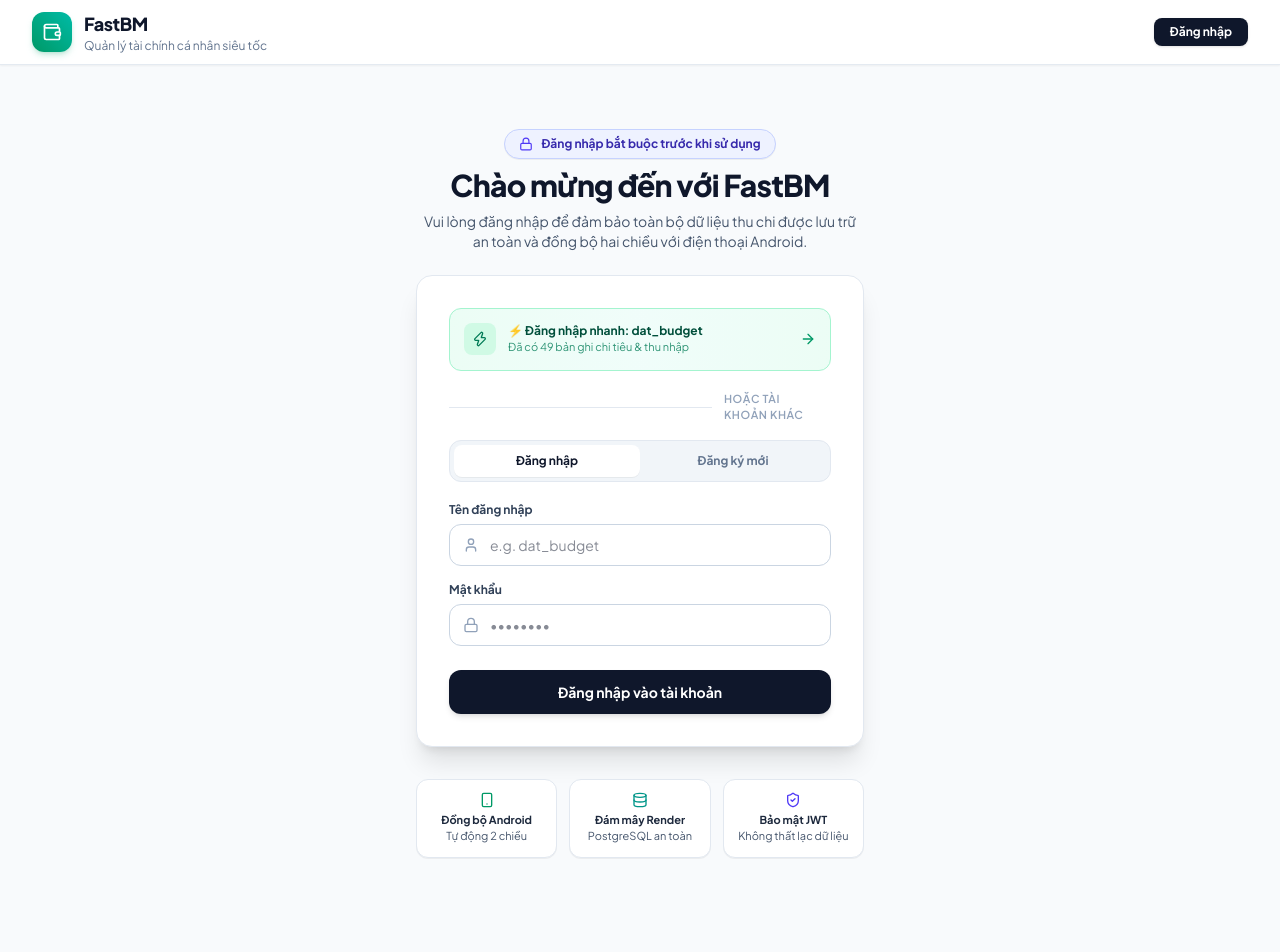
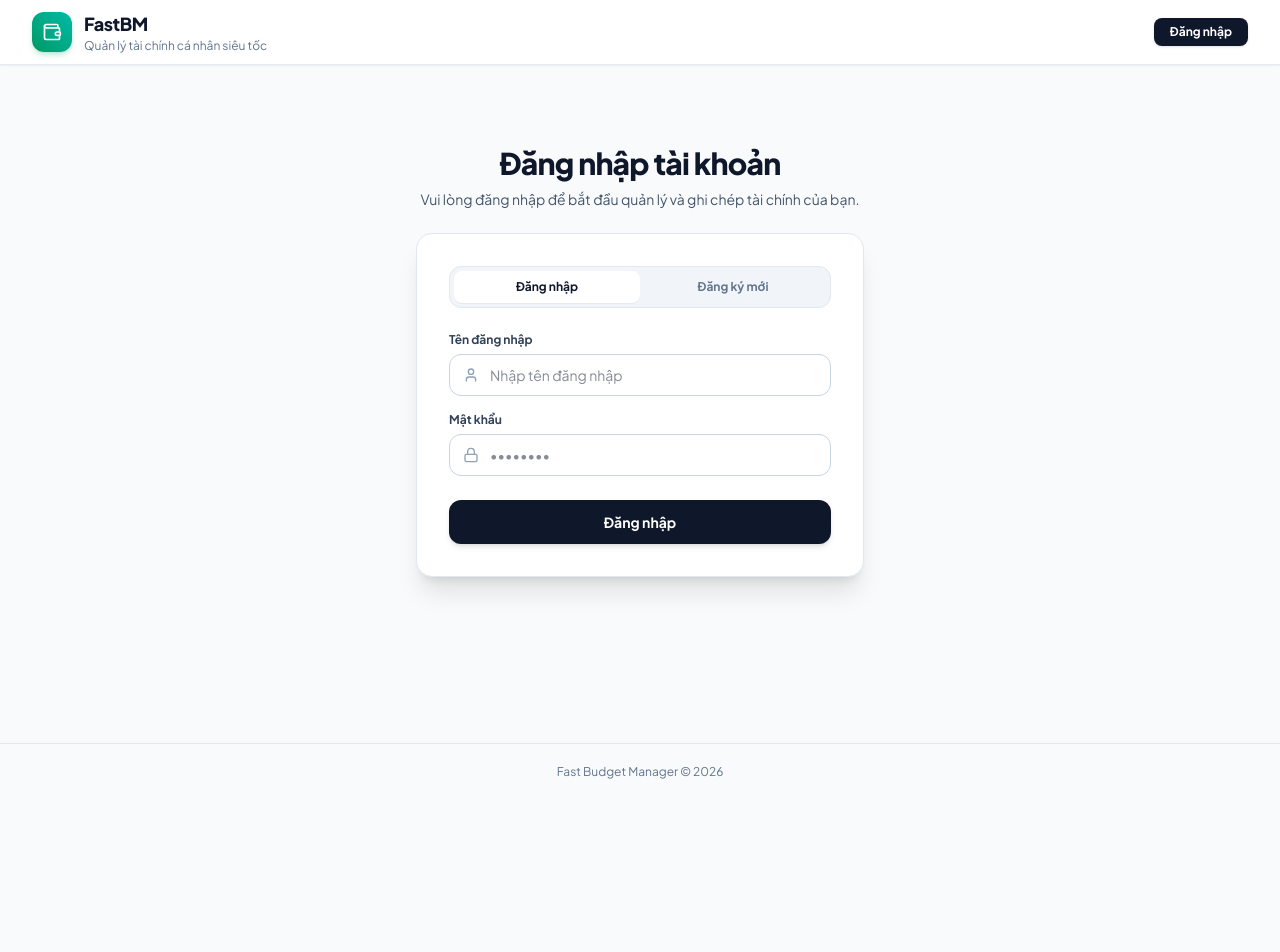
Before and after one commit to kyBa-Le/fast-bm-frontend, a React (Vite) app: page / in a window 1280 px wide. Shown: the top 952 px of the page. After the commit the page ends 800 px from the top, so only its background shows below. Built offline with nearby package versions, Linux system fonts and the light colour scheme.

Commit message:
feat(auth): remove sample login dat_budget and clean system info from login UI

```diff
--- a/src/App.tsx
+++ b/src/App.tsx
@@ -7,10 +7,10 @@ import { QuickEntryForm } from './components/QuickEntryForm';
 import { TransactionList } from './components/TransactionList';
 import { api } from './services/api';
 import { Transaction, TransactionSummary, CreateTransactionPayload } from './types';
-import { Lock, User, Mail, Zap, ArrowRight, AlertCircle, ShieldCheck, Smartphone, Database } from 'lucide-react';
+import { Lock, User, Mail, AlertCircle } from 'lucide-react';
 
 const MainContent: React.FC = () => {
-  const { isAuthenticated, login, register, quickDemoLogin } = useAuth();
+  const { isAuthenticated, login, register } = useAuth();
   const [isAuthModalOpen, setIsAuthModalOpen] = useState(false);
   const [transactions, setTransactions] = useState<Transaction[]>([]);
   const [summary, setSummary] = useState<TransactionSummary>({
@@ -96,85 +96,41 @@ const MainContent: React.FC = () => {
     }
   };
 
-  const handleQuickLogin = async () => {
-    setAuthError(null);
-    setIsAuthSubmitting(true);
-    try {
-      await quickDemoLogin();
-    } catch (err: any) {
-      setAuthError(err.message || 'Không thể đăng nhập vào tài khoản mẫu.');
-    } finally {
-      setIsAuthSubmitting(false);
-    }
-  };
-
   return (
     <div className="min-h-screen bg-slate-50 text-slate-900 flex flex-col selection:bg-indigo-500/20 selection:text-indigo-900">
       <Navbar onOpenAuth={() => setIsAuthModalOpen(true)} />
 
       <main className="flex-1 max-w-7xl w-full mx-auto px-4 sm:px-6 lg:px-8 py-6 sm:py-8">
         {!isAuthenticated ? (
-          /* Mandatory Login Gate Card */
-          <div className="py-8 max-w-md mx-auto space-y-6">
+          /* Clean, Minimalist Login Gate Card */
+          <div className="py-12 max-w-md mx-auto space-y-6">
             <div className="text-center space-y-2">
-              <div className="inline-flex items-center gap-2 px-3.5 py-1.5 rounded-full bg-indigo-50 border border-indigo-200 text-indigo-800 text-xs font-bold shadow-2xs">
-                <Lock className="w-3.5 h-3.5 text-indigo-600" />
-                <span>Đăng nhập bắt buộc trước khi sử dụng</span>
-              </div>
               <h1 className="text-2xl sm:text-3xl font-extrabold text-slate-900 tracking-tight">
-                Chào mừng đến với FastBM
+                Đăng nhập tài khoản
               </h1>
               <p className="text-slate-600 text-xs sm:text-sm">
-                Vui lòng đăng nhập để đảm bảo toàn bộ dữ liệu thu chi được lưu trữ an toàn và đồng bộ hai chiều với điện thoại Android.
+                Vui lòng đăng nhập để bắt đầu quản lý và ghi chép tài chính của bạn.
               </p>
             </div>
 
             <div className="bg-white border border-slate-200 rounded-2xl p-6 sm:p-8 shadow-xl">
-              {/* Quick Demo Login Preset Button */}
-              <button
-                type="button"
-                onClick={handleQuickLogin}
-                disabled={isAuthSubmitting}
-                className="w-full mb-5 flex items-center justify-between p-3.5 rounded-xl bg-gradient-to-r from-emerald-50 via-teal-50 to-emerald-50 border border-emerald-200 hover:border-emerald-300 transition group cursor-pointer text-left"
-              >
-                <div className="flex items-center gap-3">
-                  <div className="p-2 rounded-lg bg-emerald-100 text-emerald-700 group-hover:bg-emerald-600 group-hover:text-white transition">
-                    <Zap className="w-4 h-4" />
-                  </div>
-                  <div>
-                    <div className="text-xs font-bold text-emerald-900">
-                      ⚡ Đăng nhập nhanh: dat_budget
-                    </div>
-                    <div className="text-[11px] text-emerald-700/80">
-                      Đã có 49 bản ghi chi tiêu & thu nhập
-                    </div>
-                  </div>
-                </div>
-                <ArrowRight className="w-4 h-4 text-emerald-600 group-hover:translate-x-0.5 transition" />
-              </button>
-
-              <div className="relative flex items-center justify-center my-4">
-                <div className="border-t border-slate-200 w-full" />
-                <span className="bg-white px-3 text-[11px] font-semibold text-slate-400 uppercase tracking-wider">
-                  hoặc tài khoản khác
-                </span>
-              </div>
-
               {/* Tabs */}
-              <div className="flex rounded-xl bg-slate-100 p-1 mb-5 border border-slate-200 text-xs font-bold">
+              <div className="flex rounded-xl bg-slate-100 p-1 mb-6 border border-slate-200 text-xs font-bold">
                 <button
                   type="button"
                   onClick={() => { setIsLoginTab(true); setAuthError(null); }}
-                  className={`flex-1 py-2 rounded-lg transition cursor-pointer ${isLoginTab ? 'bg-white text-slate-900 shadow-2xs' : 'text-slate-500 hover:text-slate-800'
-                    }`}
+                  className={`flex-1 py-2 rounded-lg transition cursor-pointer ${
+                    isLoginTab ? 'bg-white text-slate-900 shadow-2xs' : 'text-slate-500 hover:text-slate-800'
+                  }`}
                 >
                   Đăng nhập
                 </button>
                 <button
                   type="button"
                   onClick={() => { setIsLoginTab(false); setAuthError(null); }}
-                  className={`flex-1 py-2 rounded-lg transition cursor-pointer ${!isLoginTab ? 'bg-white text-slate-900 shadow-2xs' : 'text-slate-500 hover:text-slate-800'
-                    }`}
+                  className={`flex-1 py-2 rounded-lg transition cursor-pointer ${
+                    !isLoginTab ? 'bg-white text-slate-900 shadow-2xs' : 'text-slate-500 hover:text-slate-800'
+                  }`}
                 >
                   Đăng ký mới
                 </button>
@@ -201,7 +157,7 @@ const MainContent: React.FC = () => {
                       required
                       value={username}
                       onChange={(e) => setUsername(e.target.value)}
-                      placeholder="e.g. dat_budget"
+                      placeholder="Nhập tên đăng nhập"
                       className="w-full pl-10 pr-4 py-2.5 rounded-xl border border-slate-300 text-sm focus:outline-none focus:ring-2 focus:ring-indigo-500/20 focus:border-indigo-600 transition"
                     />
                   </div>
@@ -247,28 +203,9 @@ const MainContent: React.FC = () => {
                   disabled={isAuthSubmitting}
                   className="w-full mt-2 py-3 rounded-xl bg-slate-900 hover:bg-slate-800 text-white text-sm font-bold shadow-md transition disabled:opacity-50 cursor-pointer"
                 >
-                  {isAuthSubmitting ? 'Đang kết nối...' : isLoginTab ? 'Đăng nhập vào tài khoản' : 'Đăng ký tài khoản'}
+                  {isAuthSubmitting ? 'Đang xử lý...' : isLoginTab ? 'Đăng nhập' : 'Tạo tài khoản'}
                 </button>
               </form>
-            </div>
-
-            {/* Cloud Safety Features */}
-            <div className="grid grid-cols-3 gap-3 text-center pt-2">
-              <div className="p-3 rounded-xl bg-white border border-slate-200 text-[11px] text-slate-600 shadow-2xs">
-                <Smartphone className="w-4 h-4 text-emerald-600 mx-auto mb-1" />
-                <span className="font-bold block text-slate-800">Đồng bộ Android</span>
-                Tự động 2 chiều
-              </div>
-              <div className="p-3 rounded-xl bg-white border border-slate-200 text-[11px] text-slate-600 shadow-2xs">
-                <Database className="w-4 h-4 text-teal-600 mx-auto mb-1" />
-                <span className="font-bold block text-slate-800">Đám mây Render</span>
-                PostgreSQL an toàn
-              </div>
-              <div className="p-3 rounded-xl bg-white border border-slate-200 text-[11px] text-slate-600 shadow-2xs">
-                <ShieldCheck className="w-4 h-4 text-indigo-600 mx-auto mb-1" />
-                <span className="font-bold block text-slate-800">Bảo mật JWT</span>
-                Không thất lạc dữ liệu
-              </div>
             </div>
           </div>
         ) : (
@@ -300,7 +237,7 @@ const MainContent: React.FC = () => {
 
       {/* Footer */}
       <footer className="border-t border-slate-200 py-5 mt-12 text-center text-xs text-slate-500">
-        Fast Budget Manager &copy; 2026 — Built with Native Java Android, NestJS & ReactJS
+        Fast Budget Manager &copy; 2026
       </footer>
 
       {/* Optional Auth Modal (can be triggered from navbar if needed) */}
--- a/src/components/AuthModal.tsx
+++ b/src/components/AuthModal.tsx
@@ -1,6 +1,6 @@
 import React, { useState } from 'react';
 import { useAuth } from '../context/AuthContext';
-import { X, Lock, User, Mail, Zap, ArrowRight, AlertCircle } from 'lucide-react';
+import { X, Lock, User, Mail, AlertCircle } from 'lucide-react';
 
 interface AuthModalProps {
   isOpen: boolean;
@@ -8,7 +8,7 @@ interface AuthModalProps {
 }
 
 export const AuthModal: React.FC<AuthModalProps> = ({ isOpen, onClose }) => {
-  const { login, register, quickDemoLogin } = useAuth();
+  const { login, register } = useAuth();
   const [isLoginTab, setIsLoginTab] = useState(true);
   const [username, setUsername] = useState('');
   const [password, setPassword] = useState('');
@@ -36,19 +36,6 @@ export const AuthModal: React.FC<AuthModalProps> = ({ isOpen, onClose }) => {
     }
   };
 
-  const handleQuickLogin = async () => {
-    setError(null);
-    setIsSubmitting(true);
-    try {
-      await quickDemoLogin();
-      onClose();
-    } catch (err: any) {
-      setError(err.message || 'Không thể đăng nhập vào tài khoản mẫu.');
-    } finally {
-      setIsSubmitting(false);
-    }
-  };
-
   return (
     <div className="fixed inset-0 z-50 flex items-center justify-center p-4 bg-slate-900/50 backdrop-blur-xs animate-in fade-in duration-200">
       <div className="relative w-full max-w-md bg-white border border-slate-200 rounded-2xl p-6 sm:p-8 shadow-2xl text-slate-900">
@@ -66,32 +53,9 @@ export const AuthModal: React.FC<AuthModalProps> = ({ isOpen, onClose }) => {
             {isLoginTab ? 'Đăng nhập FastBM' : 'Đăng ký tài khoản'}
           </h2>
           <p className="text-xs text-slate-500 mt-1">
-            Đồng bộ thu chi đa nền tảng với Android & PostgreSQL
+            Quản lý và ghi chép tài chính cá nhân
           </p>
         </div>
-
-        {/* Quick Demo Login Preset Button */}
-        <button
-          type="button"
-          onClick={handleQuickLogin}
-          disabled={isSubmitting}
-          className="w-full mb-5 flex items-center justify-between p-3.5 rounded-xl bg-gradient-to-r from-emerald-50 via-teal-50 to-emerald-50 border border-emerald-200 hover:border-emerald-300 transition group cursor-pointer text-left"
-        >
-          <div className="flex items-center gap-3">
-            <div className="p-2 rounded-lg bg-emerald-100 text-emerald-700 group-hover:bg-emerald-600 group-hover:text-white transition">
-              <Zap className="w-4 h-4" />
-            </div>
-            <div>
-              <div className="text-xs font-bold text-emerald-900">
-                Tài khoản mẫu: dat_budget
-              </div>
-              <div className="text-[11px] text-emerald-700/80">
-                Đã seed sẵn 49 bản ghi chi tiêu & thu nhập
-              </div>
-            </div>
-          </div>
-          <ArrowRight className="w-4 h-4 text-emerald-600 group-hover:translate-x-0.5 transition" />
-        </button>
 
         {/* Tabs */}
         <div className="flex rounded-xl bg-slate-100 p-1 mb-5 border border-slate-200 text-xs font-bold">
```
